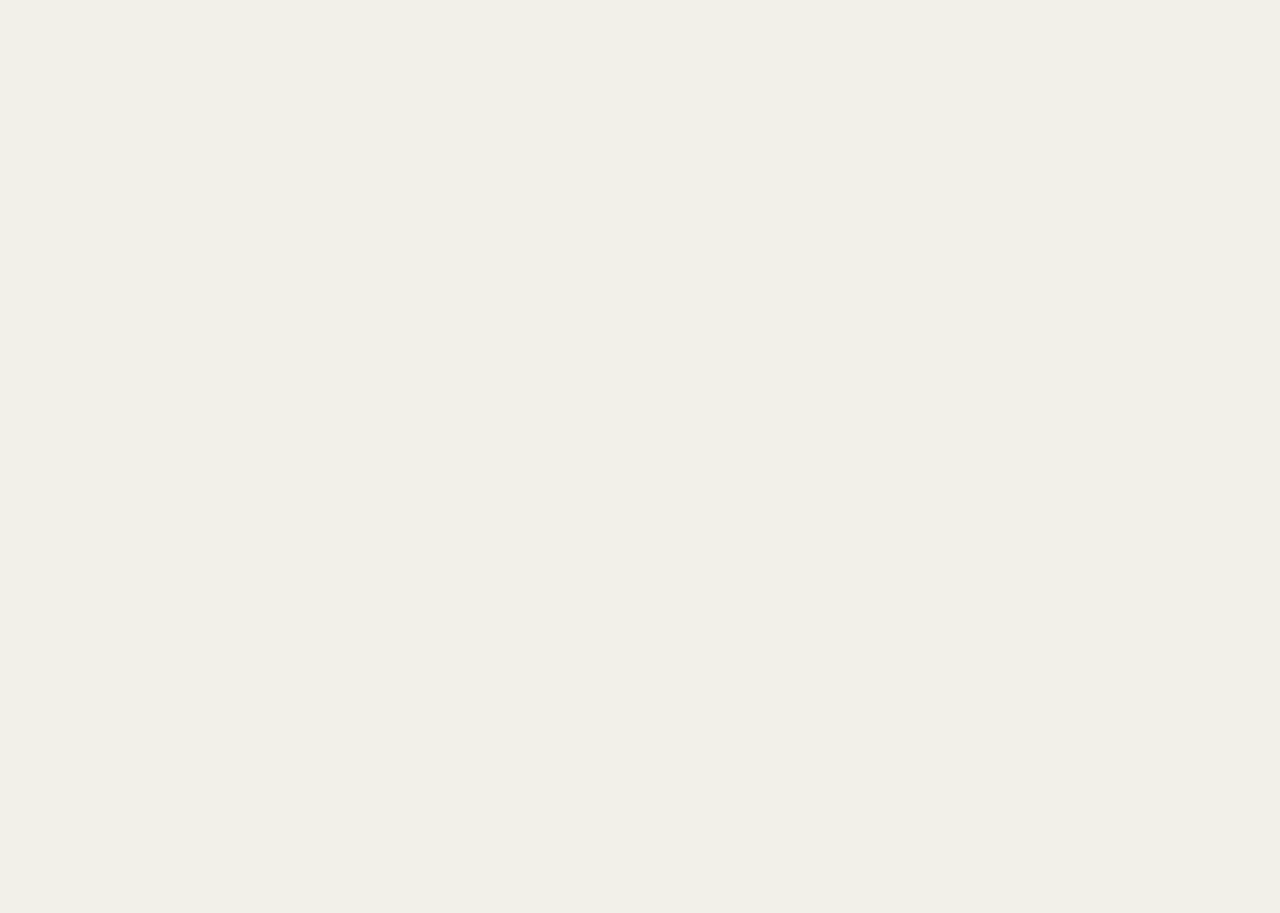
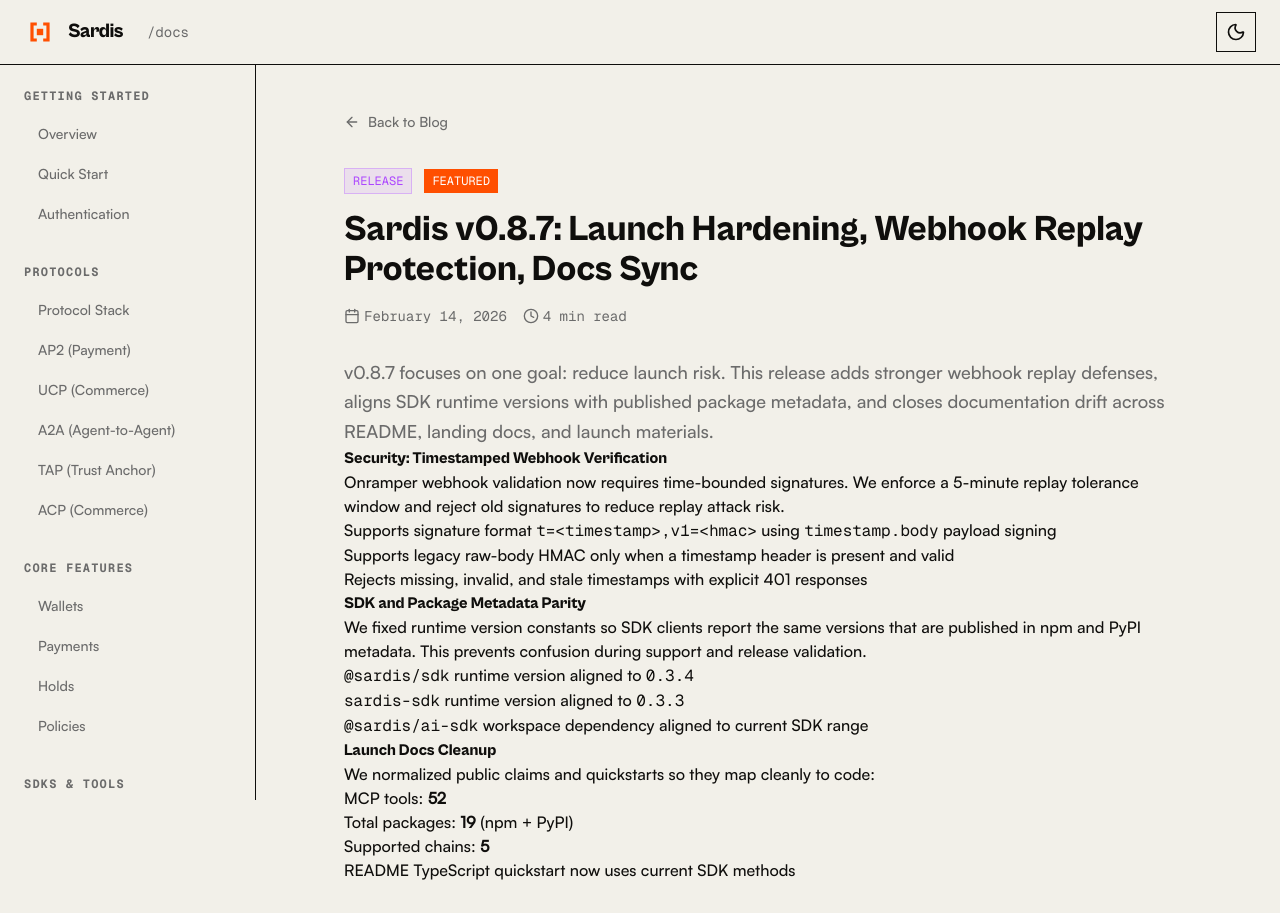
Before and after one commit to EfeDurmaz16/sardis, a React (Vite) app in the folder landing/: page /docs/blog/sardis-v0-8-7-launch-hardening in a window 1280 px wide. Before the commit this address had no page. Shown: the top 913 px of the page. Before the commit the page ends 800 px from the top, so only its background shows below. Built offline with nearby package versions, Linux system fonts and the light colour scheme.

Commit message:
docs(landing): add v0.8.7 launch hardening release content

```diff
--- a/landing/src/docs/pages/Blog.jsx
+++ b/landing/src/docs/pages/Blog.jsx
@@ -3,6 +3,15 @@ import { Calendar, Clock, ArrowRight } from 'lucide-react';
 import WaitlistForm from '../../components/WaitlistForm';
 
 const posts = [
+  {
+    title: 'Sardis v0.8.7: Launch Hardening, Webhook Replay Protection, Docs Sync',
+    excerpt: 'v0.8.7 closes final pre-launch gaps: timestamped Onramper webhook signature validation, SDK runtime version parity with published metadata, and doc/claim synchronization across README and landing.',
+    date: '2026-02-14',
+    readTime: '4 min read',
+    category: 'Release',
+    featured: true,
+    slug: 'sardis-v0-8-7-launch-hardening',
+  },
   {
     title: 'Sardis v0.8.4: Packages Live on npm & PyPI + Security Audit',
     excerpt: 'All 19 Sardis packages are now publicly available on npm and PyPI. This release also includes a comprehensive 54-fix security audit covering auth, crypto, input validation, JWT, and more. The hosted API is in private beta with staging/testnet access.',
--- a/landing/src/docs/pages/Changelog.jsx
+++ b/landing/src/docs/pages/Changelog.jsx
@@ -2,9 +2,36 @@ import { cn } from '@/lib/utils';
 
 const releases = [
   {
+    version: '0.8.7',
+    date: '2026-02-14',
+    tag: 'latest',
+    changes: [
+      {
+        type: 'security',
+        items: [
+          'Onramper webhook verification now enforces timestamp validation with a 5-minute replay window',
+          'Webhook signature verification accepts canonical signed payloads and legacy signatures with required timestamp headers',
+        ]
+      },
+      {
+        type: 'fixed',
+        items: [
+          'TypeScript and Python SDK runtime version constants aligned with published package metadata',
+          'Onramp webhook test suites updated to include timestamped signature headers',
+        ]
+      },
+      {
+        type: 'improved',
+        items: [
+          'Launch documentation and release materials synchronized for MCP tool count, package counts, and quickstart parity',
+        ]
+      },
+    ]
+  },
+  {
     version: '0.8.6',
     date: '2026-02-13',
-    tag: 'latest',
+    tag: '',
     changes: [
       {
         type: 'improved',
--- a/landing/src/docs/pages/Roadmap.jsx
+++ b/landing/src/docs/pages/Roadmap.jsx
@@ -219,8 +219,8 @@ export default function Roadmap() {
       ],
     },
     {
-      version: 'v0.8.6',
-      title: 'Launch Readiness & Documentation Sync',
+      version: 'v0.8.7',
+      title: 'Launch Readiness & Security Finalization',
       status: 'current',
       date: 'Feb 2026 (Now)',
       items: [
@@ -228,6 +228,7 @@ export default function Roadmap() {
         { text: 'Landing/docs claims synchronized (52 MCP tools, 5 chains, 19 packages)', done: true },
         { text: 'README + launch material link/badge validation recorded', done: true },
         { text: 'Python SDK version parity guard enforced in release checks', done: true },
+        { text: 'Onramper webhook signatures hardened with timestamp replay-window validation', done: true },
         { text: 'Release-readiness script hardened for missing optional checklist files', done: true },
         { text: 'Awesome-list submission target activity verification pass', done: false },
       ],
--- /dev/null
+++ b/landing/src/docs/pages/blog/SardisV087LaunchHardening.jsx
@@ -0,0 +1,101 @@
+import { Link } from 'react-router-dom';
+import { ArrowLeft, Calendar, Clock } from 'lucide-react';
+
+export default function SardisV087LaunchHardening() {
+  return (
+    <article className="prose prose-invert max-w-none">
+      <div className="not-prose mb-8">
+        <Link
+          to="/docs/blog"
+          className="inline-flex items-center gap-2 text-sm text-muted-foreground hover:text-[var(--sardis-orange)] transition-colors"
+        >
+          <ArrowLeft className="w-4 h-4" />
+          Back to Blog
+        </Link>
+      </div>
+
+      <header className="not-prose mb-8">
+        <div className="flex items-center gap-3 mb-4">
+          <span className="px-2 py-1 text-xs font-mono bg-purple-500/10 border border-purple-500/30 text-purple-500">
+            RELEASE
+          </span>
+          <span className="px-2 py-1 text-xs font-mono bg-[var(--sardis-orange)] text-white">
+            FEATURED
+          </span>
+        </div>
+        <h1 className="text-4xl font-bold font-display mb-4">
+          Sardis v0.8.7: Launch Hardening, Webhook Replay Protection, Docs Sync
+        </h1>
+        <div className="flex items-center gap-4 text-sm text-muted-foreground font-mono">
+          <span className="flex items-center gap-1">
+            <Calendar className="w-4 h-4" />
+            February 14, 2026
+          </span>
+          <span className="flex items-center gap-1">
+            <Clock className="w-4 h-4" />4 min read
+          </span>
+        </div>
+      </header>
+
+      <p className="text-lg text-muted-foreground leading-relaxed">
+        v0.8.7 focuses on one goal: reduce launch risk. This release adds stronger webhook replay
+        defenses, aligns SDK runtime versions with published package metadata, and closes documentation
+        drift across README, landing docs, and launch materials.
+      </p>
+
+      <h2>Security: Timestamped Webhook Verification</h2>
+
+      <p>
+        Onramper webhook validation now requires time-bounded signatures. We enforce a 5-minute replay
+        tolerance window and reject old signatures to reduce replay attack risk.
+      </p>
+
+      <ul>
+        <li>Supports signature format <code>t=&lt;timestamp&gt;,v1=&lt;hmac&gt;</code> using <code>timestamp.body</code> payload signing</li>
+        <li>Supports legacy raw-body HMAC only when a timestamp header is present and valid</li>
+        <li>Rejects missing, invalid, and stale timestamps with explicit 401 responses</li>
+      </ul>
+
+      <h2>SDK and Package Metadata Parity</h2>
+
+      <p>
+        We fixed runtime version constants so SDK clients report the same versions that are published in
+        npm and PyPI metadata. This prevents confusion during support and release validation.
+      </p>
+
+      <ul>
+        <li><code>@sardis/sdk</code> runtime version aligned to <code>0.3.4</code></li>
+        <li><code>sardis-sdk</code> runtime version aligned to <code>0.3.3</code></li>
+        <li><code>@sardis/ai-sdk</code> workspace dependency aligned to current SDK range</li>
+      </ul>
+
+      <h2>Launch Docs Cleanup</h2>
+
+      <p>
+        We normalized public claims and quickstarts so they map cleanly to code:
+      </p>
+
+      <ul>
+        <li>MCP tools: <strong>52</strong></li>
+        <li>Total packages: <strong>19</strong> (npm + PyPI)</li>
+        <li>Supported chains: <strong>5</strong></li>
+        <li>README TypeScript quickstart now uses current SDK methods</li>
+      </ul>
+
+      <div className="not-prose mt-8 p-6 border border-[var(--sardis-orange)]/30 bg-[var(--sardis-orange)]/5">
+        <h3 className="font-bold font-display mb-2 text-[var(--sardis-orange)]">Read Next</h3>
+        <ul className="space-y-2 text-sm text-muted-foreground">
+          <li>
+            → <Link to="/docs/changelog" className="text-[var(--sardis-orange)] hover:underline">Full Changelog</Link>
+          </li>
+          <li>
+            → <Link to="/docs/roadmap" className="text-[var(--sardis-orange)] hover:underline">Roadmap</Link>
+          </li>
+          <li>
+            → <a href="https://github.com/EfeDurmaz16/sardis" target="_blank" rel="noopener noreferrer" className="text-[var(--sardis-orange)] hover:underline">GitHub Repository</a>
+          </li>
+        </ul>
+      </div>
+    </article>
+  );
+}
--- a/landing/src/main.jsx
+++ b/landing/src/main.jsx
@@ -57,6 +57,7 @@ import SardisV081ProtocolConformance from './docs/pages/blog/SardisV081ProtocolC
 import SardisV082ReleaseReadiness from './docs/pages/blog/SardisV082ReleaseReadiness.jsx'
 import SardisV083DemoOpsCloudDeploy from './docs/pages/blog/SardisV083DemoOpsCloudDeploy.jsx'
 import SardisV084PackagesLive from './docs/pages/blog/SardisV084PackagesLive.jsx'
+import SardisV087LaunchHardening from './docs/pages/blog/SardisV087LaunchHardening.jsx'
 // Standalone pages
 import Playground from './pages/Playground.jsx'
 import Demo from './pages/Demo.jsx'
@@ -116,6 +117,7 @@ createRoot(document.getElementById('root')).render(
           <Route path="blog/sardis-v0-8-2-release-readiness" element={<SardisV082ReleaseReadiness />} />
           <Route path="blog/sardis-v0-8-3-demo-ops-cloud-deploy" element={<SardisV083DemoOpsCloudDeploy />} />
           <Route path="blog/sardis-v0-8-4-packages-live" element={<SardisV084PackagesLive />} />
+          <Route path="blog/sardis-v0-8-7-launch-hardening" element={<SardisV087LaunchHardening />} />
           <Route path="changelog" element={<DocsChangelog />} />
           <Route path="roadmap" element={<DocsRoadmap />} />
           {/* Legal */}
```
